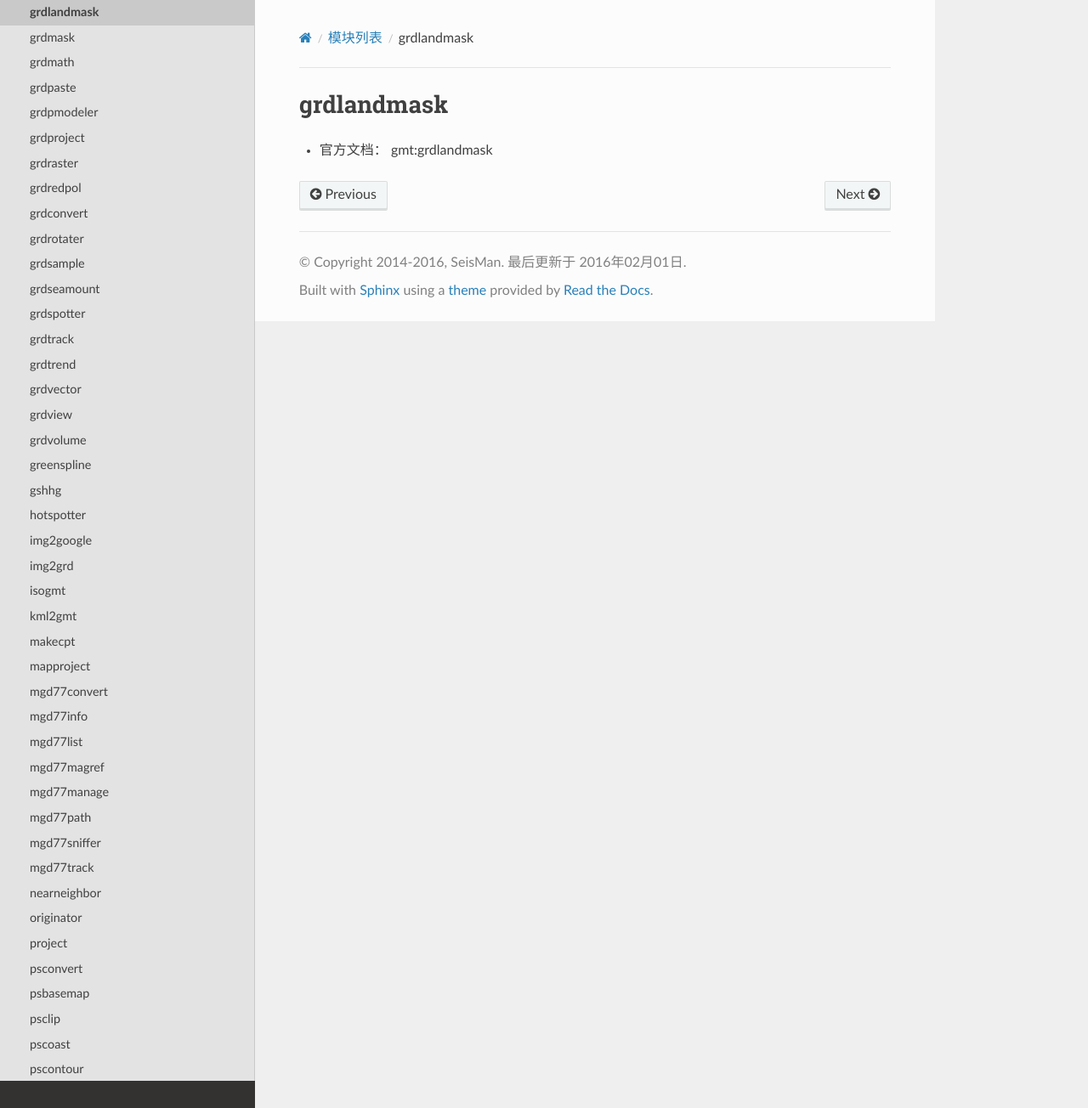
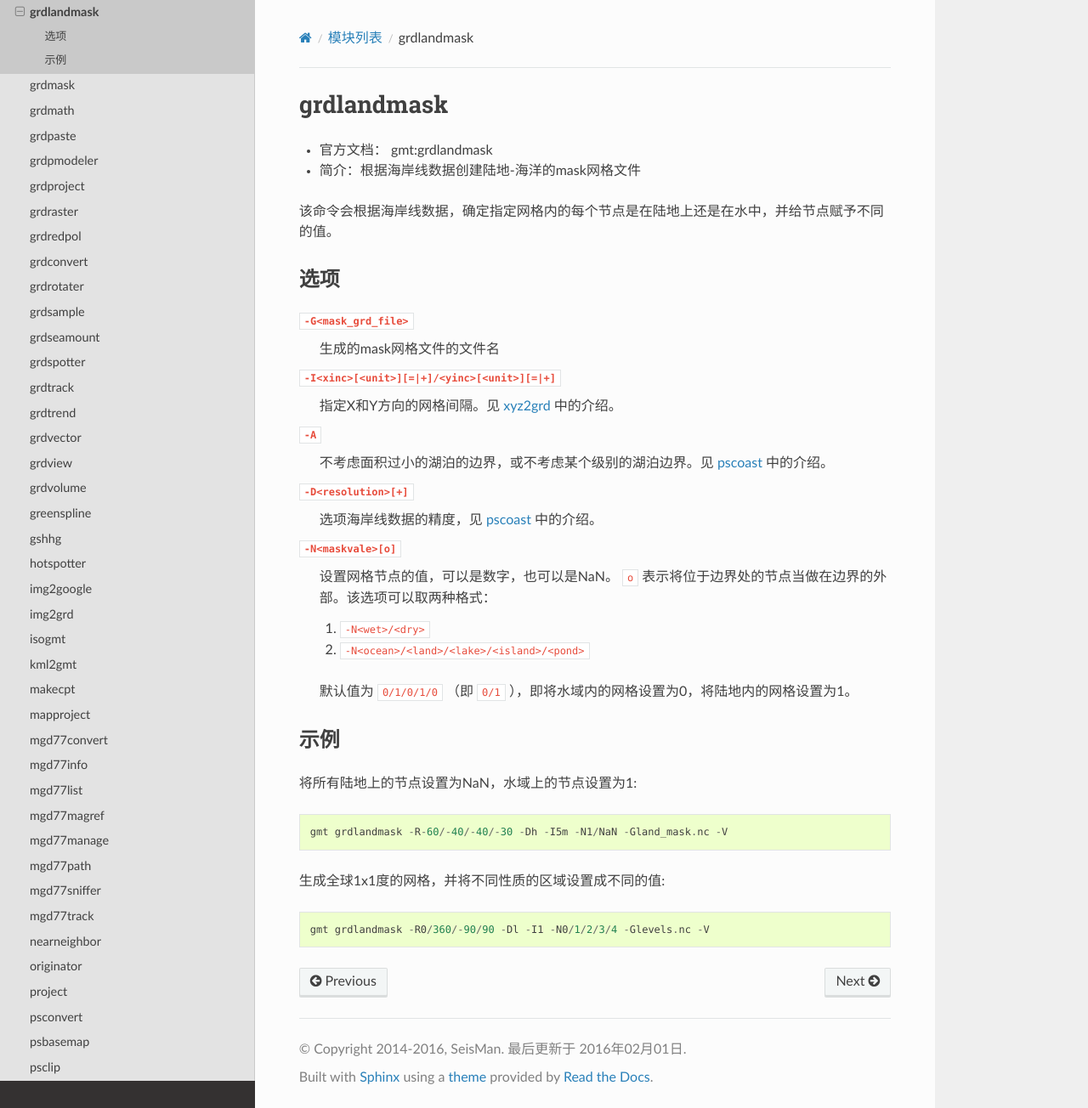
Before and after one commit to seisman/GMT5_Docs, a Sphinx documentation site: the page built from source/grdlandmask.rst, in a window 1280 px wide and 1304 px high. Shown: the whole window at 85% size. Built offline with Sphinx 7.4.7 and the Read the Docs theme 2.0.0, drawn with Linux system fonts in a browser that asks for light colours; pages that are not in the unit, such as notebooks, are missing from menus.

Commit message:
add grdlandmask

```diff
--- a/source/grdlandmask.rst
+++ b/source/grdlandmask.rst
@@ -4,3 +4,41 @@ grdlandmask
 ===========
 
 - 官方文档： :ref:`gmt:grdlandmask`
+- 简介：根据海岸线数据创建陆地-海洋的mask网格文件
+
+该命令会根据海岸线数据，确定指定网格内的每个节点是在陆地上还是在水中，并给节点赋予不同的值。
+
+选项
+----
+
+``-G<mask_grd_file>``
+    生成的mask网格文件的文件名
+
+``-I<xinc>[<unit>][=|+]/<yinc>[<unit>][=|+]``
+    指定X和Y方向的网格间隔。见 :doc:`xyz2grd` 中的介绍。
+
+``-A``
+    不考虑面积过小的湖泊的边界，或不考虑某个级别的湖泊边界。见 :doc:`pscoast` 中的介绍。
+
+``-D<resolution>[+]``
+    选项海岸线数据的精度，见 :doc:`pscoast` 中的介绍。
+
+``-N<maskvale>[o]``
+    设置网格节点的值，可以是数字，也可以是NaN。 ``o`` 表示将位于边界处的节点当做在边界的外部。该选项可以取两种格式：
+
+    #. ``-N<wet>/<dry>``
+    #. ``-N<ocean>/<land>/<lake>/<island>/<pond>``
+
+    默认值为 ``0/1/0/1/0`` （即 ``0/1`` ），即将水域内的网格设置为0，将陆地内的网格设置为1。
+
+
+示例
+----
+
+将所有陆地上的节点设置为NaN，水域上的节点设置为1::
+
+    gmt grdlandmask -R-60/-40/-40/-30 -Dh -I5m -N1/NaN -Gland_mask.nc -V
+
+生成全球1x1度的网格，并将不同性质的区域设置成不同的值::
+
+    gmt grdlandmask -R0/360/-90/90 -Dl -I1 -N0/1/2/3/4 -Glevels.nc -V
--- a/source/modules.rst
+++ b/source/modules.rst
@@ -46,6 +46,7 @@
   #. :doc:`grdpaste` ：将两个网格沿着其共同边界拼接成一个文件
   #. :doc:`grdraster` ：从二进制数据中提取子区域并保存为GMT网格文件
   #. :doc:`grdclip` ：对网格文件的Z值做裁剪
+  #. :doc:`grdlandmask` ：根据海岸线数据创建陆地-海洋的mask网格文件
 
 - 格式转换
 
```
Also changed, not shown: other parts of source/modules.rst (+0 -1 lines).
